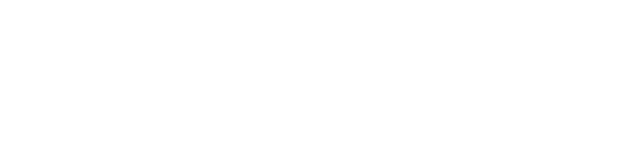
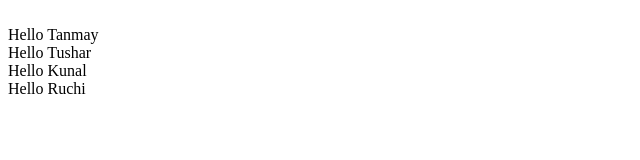
Before and after one commit to TanmayVidhate/ProgramOnArray, a plain HTML site: page hello.html in a window 1280 px wide. Shown: the whole page, without its empty margins (0-640 px from the left). Drawn offline with Linux system fonts and the light colour scheme.

Commit message:
add code

```diff
--- a/hello.html
+++ b/hello.html
@@ -1,13 +1,20 @@
 <!DOCTYPE html>
 <html lang="en">
+
 <head>
     <meta charset="UTF-8">
     <meta name="viewport" content="width=device-width, initial-scale=1.0">
     <title>Document</title>
 </head>
+
 <body>
     <script>
+        const names = ['Tanmay', 'Tushar', 'Kunal', 'Ruchi']
 
+        for (const i of names) {
+            document.write(`<br> Hello ${i}`)
+        }
     </script>
 </body>
+
 </html>
```
